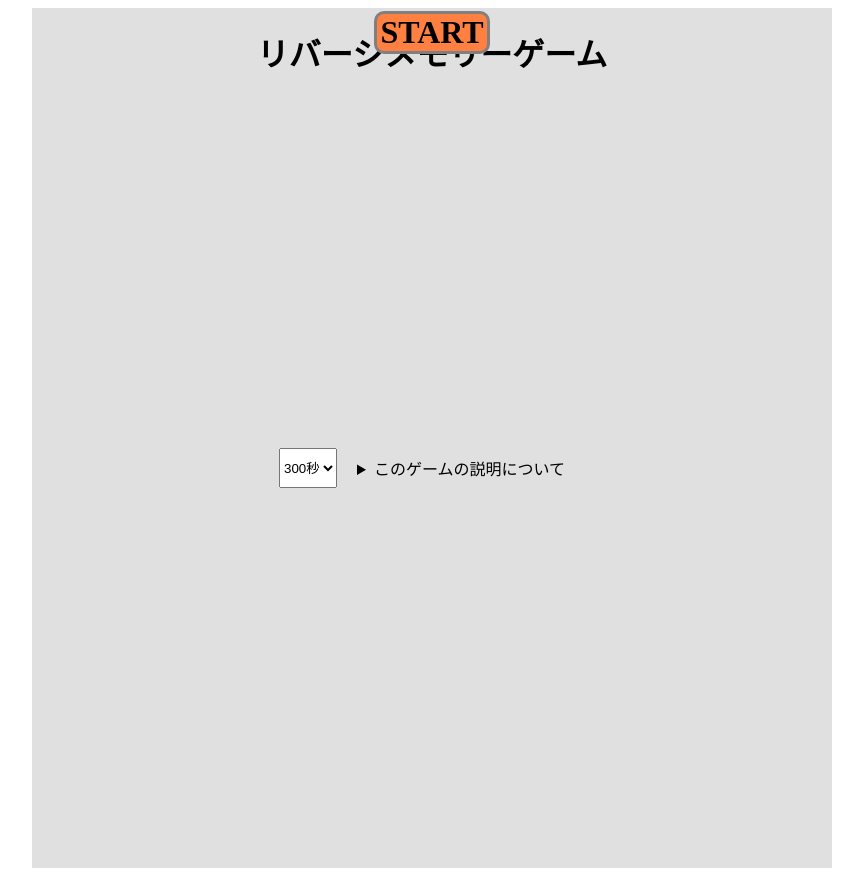
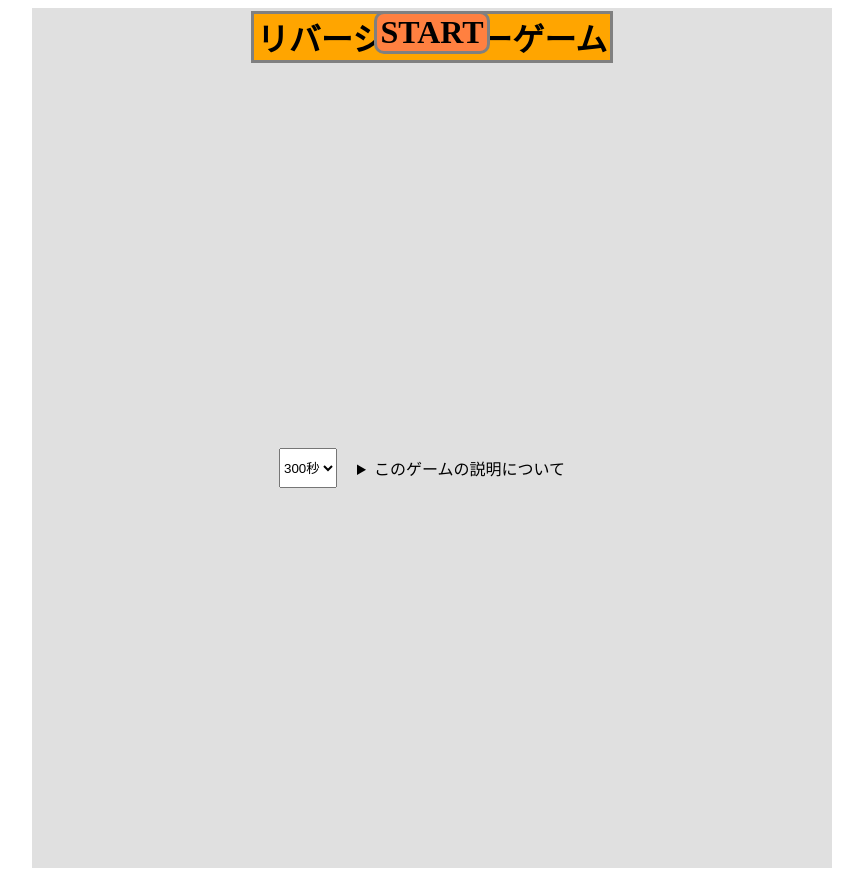
Before and after one commit to hisato-kozuki/reversi-memory-game, a website: page index.html in a window 1280 px wide. Shown: the whole page, without its empty margins (208-1071 px from the left). Drawn offline with Linux system fonts and the light colour scheme.

Commit message:
add title

```diff
--- a/index.html
+++ b/index.html
@@ -9,6 +9,16 @@
         display: flex;
         flex-direction: column;
         align-items: center;
+    }
+    .title{
+        border: 3px solid gray;
+        background-color: orange;
+        position: absolute;
+        text-align: center;
+        width:fit-content;
+        padding-left: 3px;
+        padding-right: 3px;
+        margin: 3px;
     }
         .a{
         background-color:limegreen;
```
